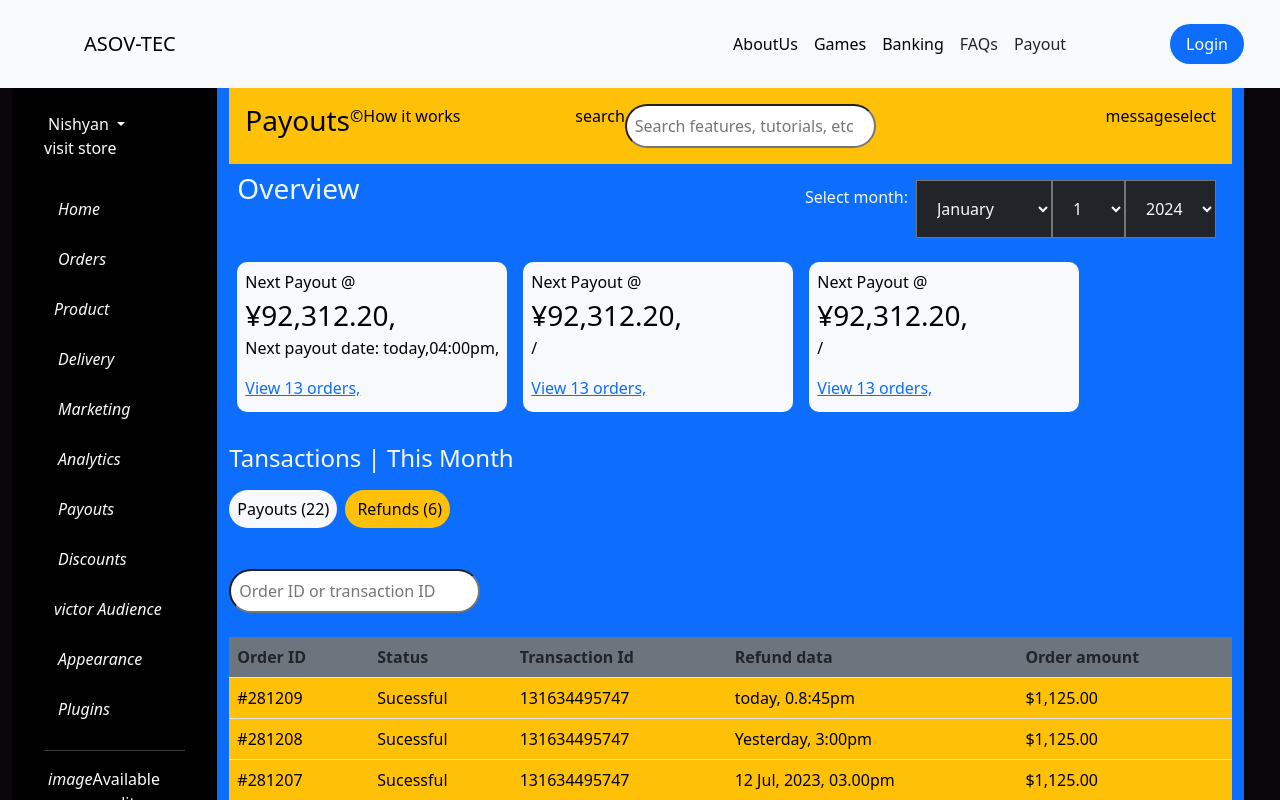
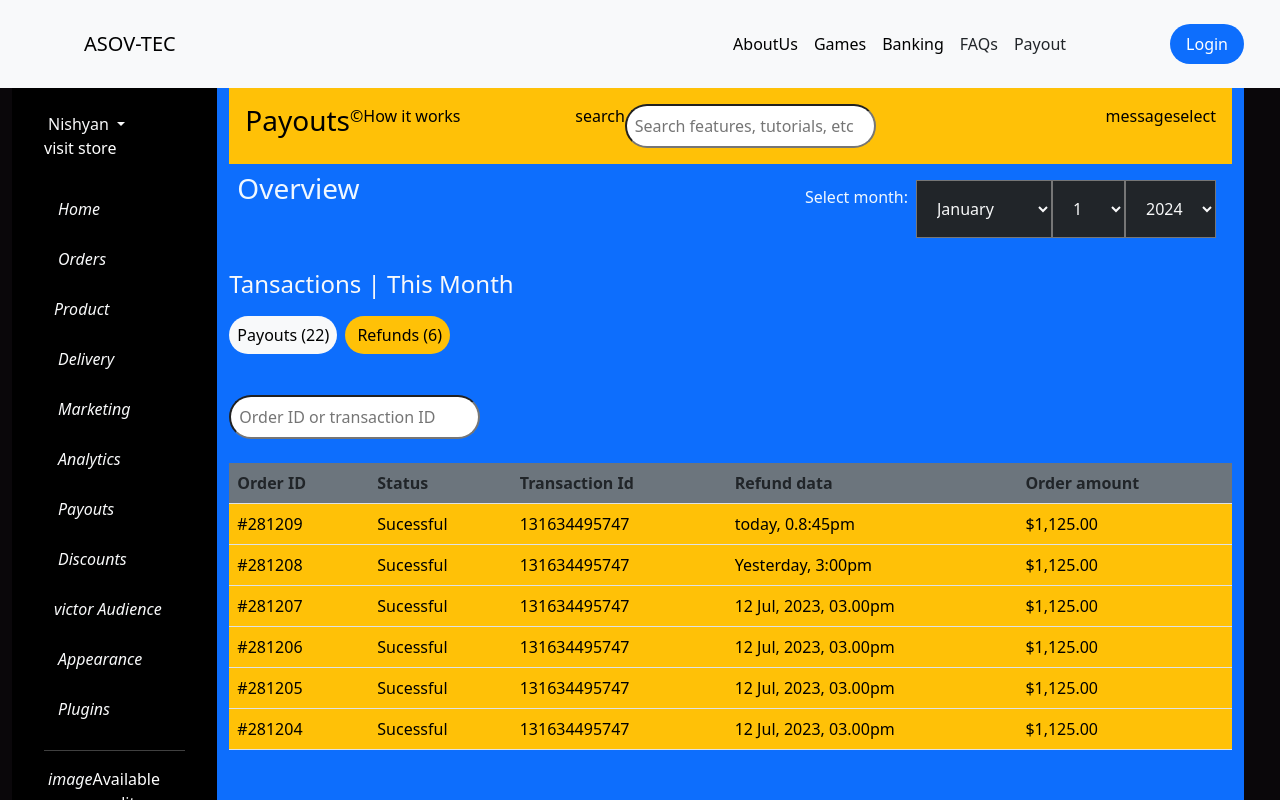
Before and after one commit to Otenevictor/Budgets-app, a React (Vite) app in the folder Budget-app/: page /payout in a window 1280 px wide. Shown: the top 800 px of the page. Built offline with nearby package versions, Linux system fonts and the light colour scheme.

Commit message:
check pay

```diff
--- a/Budget-app/src/pages/Payouts.jsx
+++ b/Budget-app/src/pages/Payouts.jsx
@@ -1,4 +1,4 @@
-import PriceTag from "../component/payoutCom/priceTag";
+// import PriceTag from "../component/payoutCom/priceTag";
 import TableId from "../component/payoutCom/TableId";
 import NavHome from "../component/NavHome";
 import SideNav from "../component/SideNav";
@@ -46,7 +46,7 @@ function Payout() {
             </div>
 
             <div className="">
-              <PriceTag />
+              {/* <PriceTag /> */}
             </div>
             <h4 className="mb-4 mt-4 text-light">Tansactions | This Month</h4>
             <div className="mb-4 ">
```
